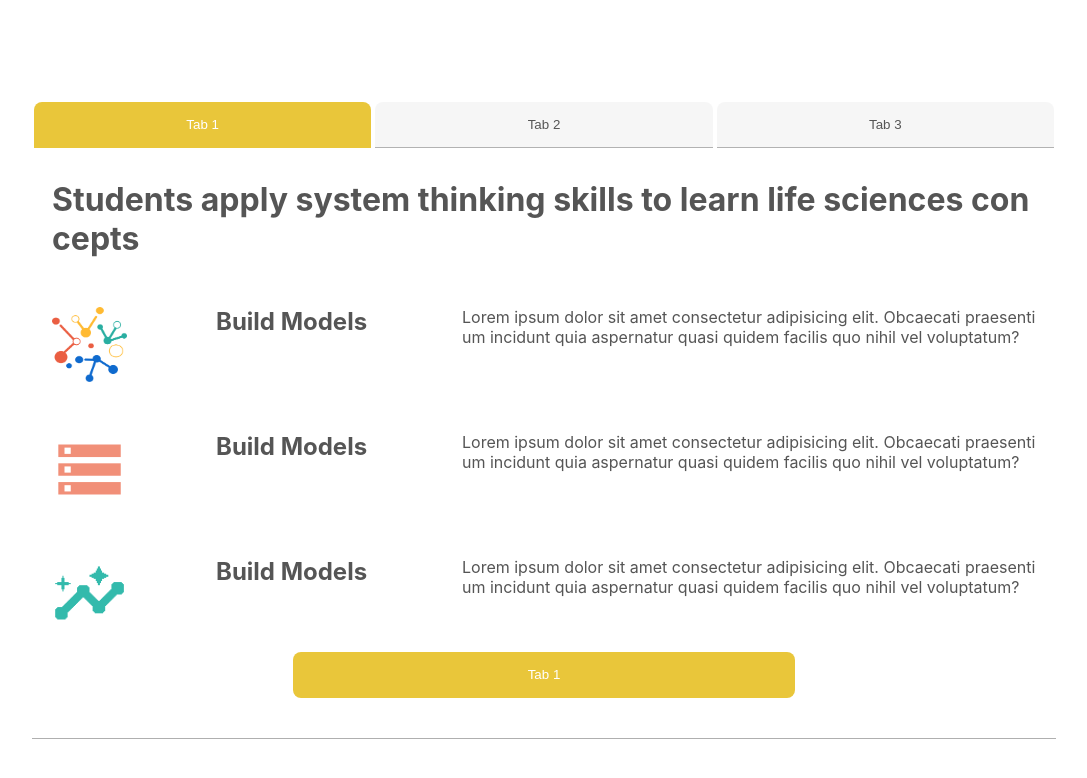
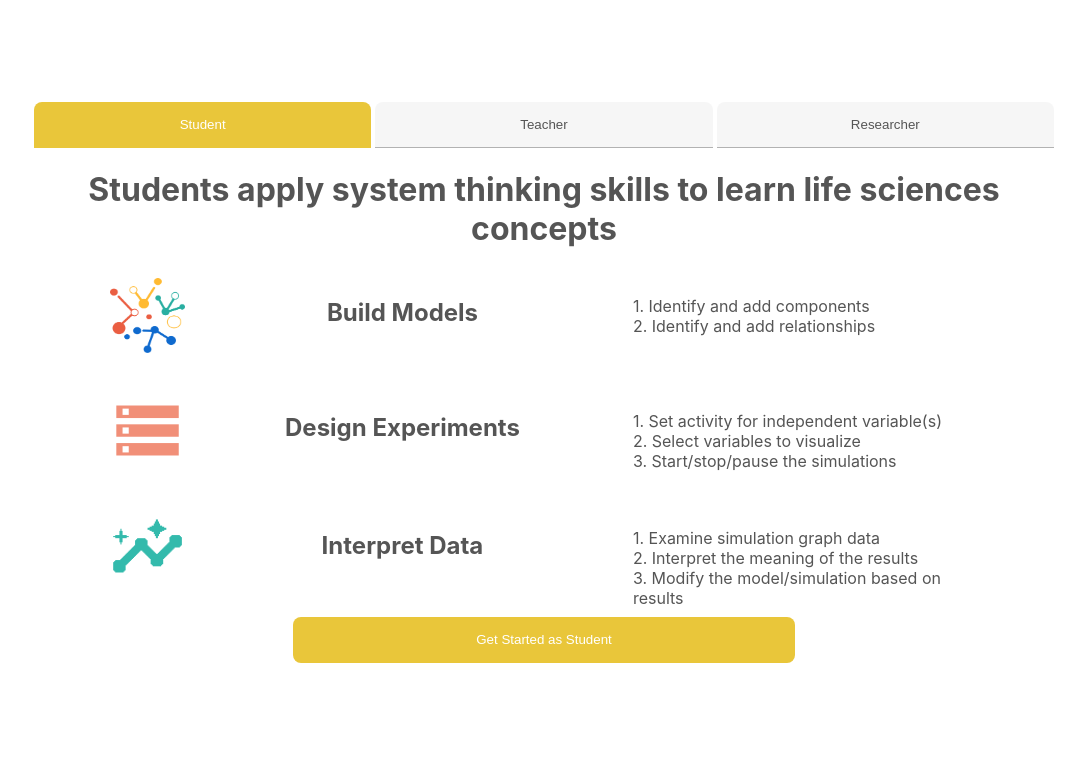
Before and after one commit to phuclinh9802/React_Practice, a React (Create React App) app: page / in a window 1280 px wide. Shown: the top 778 px of the page, without its empty margins (96-1183 px from the left). Built offline with nearby package versions, Linux system fonts and the light colour scheme.

Commit message:
Complete tabs' content

```diff
--- a/src/App.css
+++ b/src/App.css
@@ -18,9 +18,10 @@ body {
   margin: 100px auto 0;
   word-break: break-all;
   border: 1px solid rgba(0, 0, 0, 0.274);
-  border-top: none;
+  /* border-top: none;
   border-left: none;
-  border-right: none;
+  border-right: none; */
+  border: none;
 }
 
 .bloc-tabs {
@@ -87,11 +88,19 @@ body {
 h1, h2, .table p {
   color: #555;
 }
+
+.table p {
+  padding: 0 50px;
+}
 .table {
-  margin-top: 5%;
+  margin: 3% 0;
   display: grid;
-  grid-template-columns: minmax(150px, 0.5fr) minmax(150px, 0.75fr) minmax(150px, 1.75fr);
-  grid-gap: 50px 0;
+  grid-template-columns: minmax(150px, 0.5fr) minmax(150px, 1.25fr) minmax(150px, 1.5fr);
+  grid-gap: 40px 0;
+  justify-items: center;
+  align-items: center;
+  word-break:normal;
+  padding: 0 20px;
 
 }
 .flex {
@@ -133,7 +142,9 @@ button {
 .h1 {
   display: flex;
   justify-content: center;
-  margin: 10px 0;
+  text-align: center;
+  word-break: normal;
+  /* margin: 10px 0; */
 }
 .content hr {
   width: 100px;
--- a/src/Tabs.js
+++ b/src/Tabs.js
@@ -8,7 +8,7 @@ function Tabs() {
   const [toggleState, setToggleState] = useState(1);
 
   // create name of tab state
-  const [tabName, setTabName] = useState("Tab 1");
+  const [tabName, setTabName] = useState("Student");
 
   const toggleTab = (index) => {
     setToggleState(index);
@@ -19,21 +19,21 @@ function Tabs() {
       <div className="bloc-tabs">
         <button
           className={toggleState === 1 ? "tabs active-tabs one" : "tabs"}
-          onClick={() => {toggleTab(1); setTabName("Tab 1")}}
+          onClick={() => {toggleTab(1); setTabName("Student")}}
         >
-          Tab 1
+          Student
         </button>
         <button
           className={toggleState === 2 ? "tabs active-tabs two" : "tabs"}
-          onClick={() => {toggleTab(2); setTabName("Tab 2")}}
+          onClick={() => {toggleTab(2); setTabName("Teacher")}}
         >
-          Tab 2
+          Teacher
         </button>
         <button
           className={toggleState === 3 ? "tabs active-tabs three" : "tabs"}
-          onClick={() => {toggleTab(3); setTabName("Tab 3")}}
+          onClick={() => {toggleTab(3); setTabName("Researcher")}}
         >
-          Tab 3
+          Researcher
         </button>
       </div>
 
@@ -48,57 +48,84 @@ function Tabs() {
               <img src={cc} width="75px" height="75px"/>
               <h2>Build Models</h2>
             <p>
-              Lorem ipsum dolor sit amet consectetur adipisicing elit. Obcaecati
-              praesentium incidunt quia aspernatur quasi quidem facilis quo nihil
-              vel voluptatum?
+              1. Identify and add components<br />
+              2. Identify and add relationships
             </p>
             <img className="storage" src={storage} width="75px" height="75px"/>
-              <h2>Build Models</h2>
+              <h2>Design Experiments</h2>
             <p>
-              Lorem ipsum dolor sit amet consectetur adipisicing elit. Obcaecati
-              praesentium incidunt quia aspernatur quasi quidem facilis quo nihil
-              vel voluptatum?
+              1. Set activity for independent variable(s)<br />
+              2. Select variables to visualize<br/>
+              3. Start/stop/pause the simulations
             </p>
             <img className="insight" src={insight} width="75px" height="75px"/>
-              <h2>Build Models</h2>
+              <h2>Interpret Data</h2>
             <p>
-              Lorem ipsum dolor sit amet consectetur adipisicing elit. Obcaecati
-              praesentium incidunt quia aspernatur quasi quidem facilis quo nihil
-              vel voluptatum?
+              1. Examine simulation graph data<br/>
+              2. Interpret the meaning of the results<br/>
+              3. Modify the model/simulation based on results
             </p>
             </div>
 
 
           <div className="flex">
-          <button className="button-one">{tabName}</button>
+          <button className="button-one">Get Started as {tabName}</button>
           </div>
         </div>
 
         <div
           className={toggleState === 2 ? "content  active-content" : "content"}
         >
-          <h2>Content 2</h2>
-          <p>
-            Lorem ipsum dolor sit amet consectetur adipisicing elit. Sapiente
-            voluptatum qui adipisci.
-          </p>
+          <div className="h1">
+            <h1>Help students build transferable systems modeling, simulation, and thinking skills</h1>
+          </div>
+          <div className="table">
+              <img src={cc} width="75px" height="75px"/>
+              <h2>Select lessons</h2>
+            <p>
+              Select ~3-5 lessons to cover a range of biological systems / complexity
+            </p>
+            <img className="storage" src={storage} width="75px" height="75px"/>
+              <h2>Assess immediate skills</h2>
+            <p>
+              Assess student skills after each lesson
+            </p>
+            <img className="insight" src={insight} width="75px" height="75px"/>
+              <h2>Assess transferable skills</h2>
+            <p>
+              Assess student skills over time
+            </p>
+            </div>
           <div className="flex">
-          <button className="button-two">{tabName}</button>
+          <button className="button-two">Get Started as {tabName}</button>
           </div>
         </div>
 
         <div
           className={toggleState === 3 ? "content  active-content" : "content"}
         >
-          <h2>Content 3</h2>
-          <p>
-            Lorem ipsum dolor sit amet, consectetur adipisicing elit. Eos sed
-            nostrum rerum laudantium totam unde adipisci incidunt modi alias!
-            Accusamus in quia odit aspernatur provident et ad vel distinctio
-
-          </p>
+          <div className="h1">
+            <h1>Build large-scale models of biological systems, validate, simulate, perturb, and analyze data</h1>
+          </div>
+          <div className="table">
+              <img src={cc} width="75px" height="75px"/>
+              <h2>Build Models</h2>
+            <p>
+              Collaboratively construct and annotate comprehensive mechanistic models
+            </p>
+            <img className="storage" src={storage} width="75px" height="75px"/>
+              <h2>Simulate</h2>
+            <p>
+              Interactively simulate and analyze biological behaviors using a variety of built-in tools
+            </p>
+            <img className="insight" src={insight} width="75px" height="75px"/>
+              <h2>Distribute</h2>
+            <p>
+              Share, distribute, and re-use models for and within the scientific community
+            </p>
+            </div>
           <div className="flex">
-          <button className="button-three">{tabName}</button>
+          <button className="button-three">Get Started as {tabName}</button>
           </div>
         </div>
       </div>
```
Also changed, not shown: 2 other files (tests, documents, lock files or other folders).
